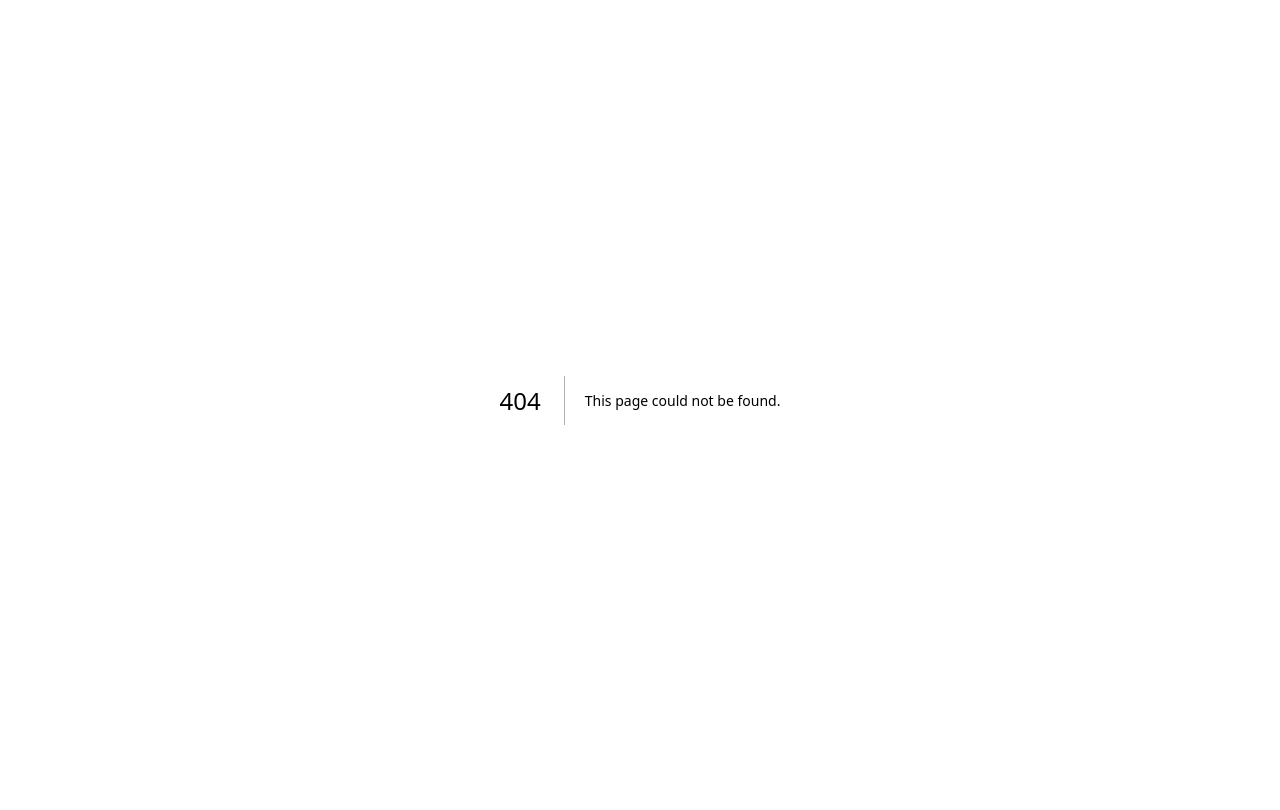
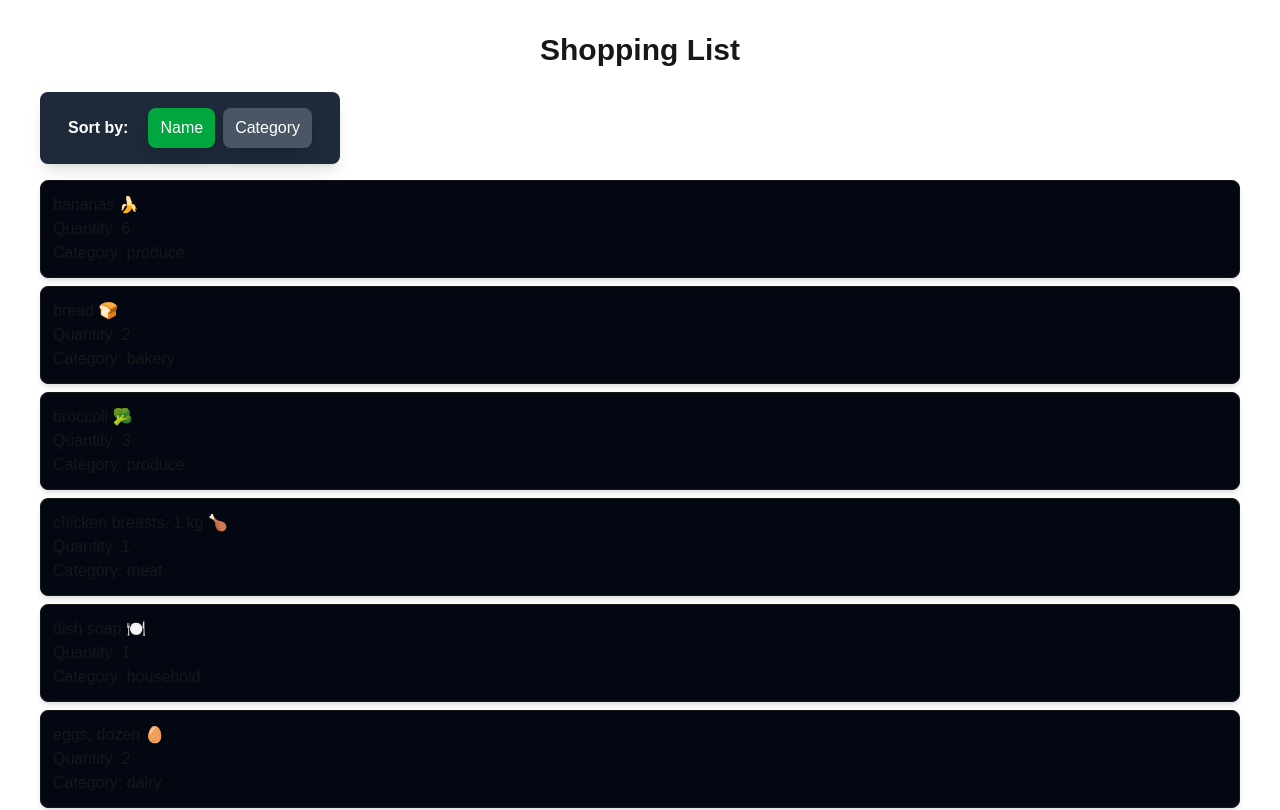
Before and after one commit to DavidCad3na/cprg306-assignments, a Next.js app: page /week-6 in a window 1280 px wide. Before the commit this address had no page. Shown: the top 810 px of the page. Built offline with nearby package versions, Linux system fonts and the light colour scheme.

Commit message:
Completed week 6

```diff
--- a/app/page.js
+++ b/app/page.js
@@ -6,7 +6,8 @@ export default function Page() {
        Go to <Link href="/week-2" target="_blank"> Week-2 </Link>{'->'}
        Go to <Link href="/week-3" target="_blank">Week-3</Link>{'->'}
        Go to <Link href="/week-4" target="_blank">Week-4</Link>{'->'}
-       Go to <Link href="/week-5" target="_blank">Week-5</Link>
+       Go to <Link href="/week-5" target="_blank">Week-5</Link>{'->'}
+       Go to <Link href="/week-6" target="_blank">Week-6</Link>
       </main>
   );
 }
--- /dev/null
+++ b/app/week-6/item-list.js
@@ -0,0 +1,48 @@
+"use client";
+
+import { useState } from "react";
+import Item from "./item";
+import itemsData from "./items.json";
+
+export default function ItemList() {
+  const [sortBy, setSortBy] = useState("name");
+
+  const sortedItems = [...itemsData].sort((a, b) => {
+    if (sortBy === "name") {
+      return a.name.localeCompare(b.name);
+    } else {
+      return a.category.localeCompare(b.category);
+    }
+  });
+
+  return (
+    <div>
+      <div className="flex gap-2 mb-4 bg-gray-800 p-4 rounded-lg shadow-lg max-w-xl w-75 mx-2">
+        <label className="text-white font-bold px-3 py-2">Sort by:</label>
+        <button
+          onClick={() => setSortBy("name")}
+          className={`px-3 py-2 rounded ${sortBy === "name" ? " bg-green-600 text-white rounded-lg shadow-lg" : "bg-gray-600 text-white rounded-lg shadow-lg"}`}
+        >
+          Name
+        </button>
+        <button
+          onClick={() => setSortBy("category")}
+          className={`px-3 py-2 rounded ${sortBy === "category" ? "bg-green-600 text-white rounded-lg shadow-lg" : "bg-gray-600 text-white rounded-lg shadow-lg"}`}
+        >
+          Category
+        </button>
+      </div>
+
+      <ul className="space-y-2">
+        {sortedItems.map((item) => (
+          <Item
+            key={item.id}
+            name={item.name}
+            quantity={item.quantity}
+            category={item.category}
+          />
+        ))}
+      </ul>
+    </div>
+  );
+}
--- /dev/null
+++ b/app/week-6/item.js
@@ -0,0 +1,10 @@
+import React from 'react';
+export default function Item({ name, quantity, category }) {
+  return (
+    <li className="p-3 m-2 border rounded-lg shadow-md bg-gray-950 hover:bg-gray-800 text-grey">
+      <div>{name}</div>
+      <div>Quantity: {quantity}</div>
+      <div>Category: {category}</div>
+    </li>
+  );
+}
--- /dev/null
+++ b/app/week-6/items.json
@@ -0,0 +1,74 @@
+[
+  {
+    "id": "1h2GJKH12gkHG31h1H",
+    "name": "milk, 4 L 🥛",
+    "quantity": 1,
+    "category": "dairy"
+  },
+  {
+    "id": "2KJH3k2j3H1k2J3K1H",
+    "name": "bread 🍞",
+    "quantity": 2,
+    "category": "bakery"
+  },
+  {
+    "id": "3h2KJH3k2j3H1k2J3",
+    "name": "eggs, dozen 🥚",
+    "quantity": 2,
+    "category": "dairy"
+  },
+  {
+    "id": "4k2J3K1H2GJKH12gk",
+    "name": "bananas 🍌",
+    "quantity": 6,
+    "category": "produce"
+  },
+  {
+    "id": "5H1h1H2KJH3k2j3H",
+    "name": "broccoli 🥦",
+    "quantity": 3,
+    "category": "produce"
+  },
+  {
+    "id": "6H1k2J3K1H2GJKH1",
+    "name": "chicken breasts, 1 kg 🍗",
+    "quantity": 1,
+    "category": "meat"
+  },
+  {
+    "id": "7gkHG31h1H2KJH3k",
+    "name": "pasta sauce 🍝",
+    "quantity": 3,
+    "category": "canned goods"
+  },
+  {
+    "id": "8j3H1k2J3K1H2GJK",
+    "name": "spaghetti, 454 g 🍝",
+    "quantity": 2,
+    "category": "dry goods"
+  },
+  {
+    "id": "9H12gkHG31h1H2KJ",
+    "name": "toilet paper, 12 pack 🧻",
+    "quantity": 1,
+    "category": "household"
+  },
+  {
+    "id": "10H3k2j3H1k2J3K1",
+    "name": "paper towels, 6 pack",
+    "quantity": 1,
+    "category": "household"
+  },
+  {
+    "id": "11k2J3K1H2GJKH12",
+    "name": "dish soap 🍽️",
+    "quantity": 1,
+    "category": "household"
+  },
+  {
+    "id": "12GJKH12gkHG31h1",
+    "name": "hand soap 🧼",
+    "quantity": 4,
+    "category": "household"
+  }
+]
--- /dev/null
+++ b/app/week-6/page.js
@@ -0,0 +1,11 @@
+import Item from "./item";
+import ItemList from "./item-list";
+
+export default function Page() {
+  return (
+    <main className="min-h-screen bg-black-100 p-8">
+      <h1 className="text-3xl font-bold mb-6 text-center ">Shopping List</h1>
+      <ItemList/>
+    </main>
+  );
+}
```
